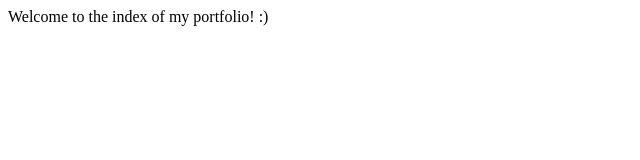
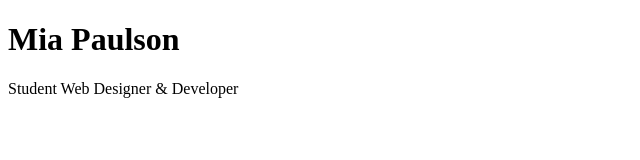
Before and after one commit to MiaCPaulson/miacpaulson.github.io, a plain HTML site: page index.html in a window 1280 px wide. Shown: the whole page, without its empty margins (0-640 px from the left). Drawn offline with Linux system fonts and the light colour scheme.

Commit message:
add own info to index

```diff
--- a/index.html
+++ b/index.html
@@ -1,6 +1,20 @@
-<html>
+<!-- <html>
     <head></head>
     <body>
         <p>Welcome to the index of my portfolio! :)</p>
     </body>
+</html> -->
+
+
+<!DOCTYPE html>
+<html lang="en">
+<head>
+    <meta charset="UTF-8">
+    <meta name="viewport" content="width=device-width, initial-scale=1.0">
+    <title>Mia Paulson</title>
+</head>
+<body>
+    <h1>Mia Paulson</h1>
+    <p>Student Web Designer & Developer</p>
+</body>
 </html>
```
